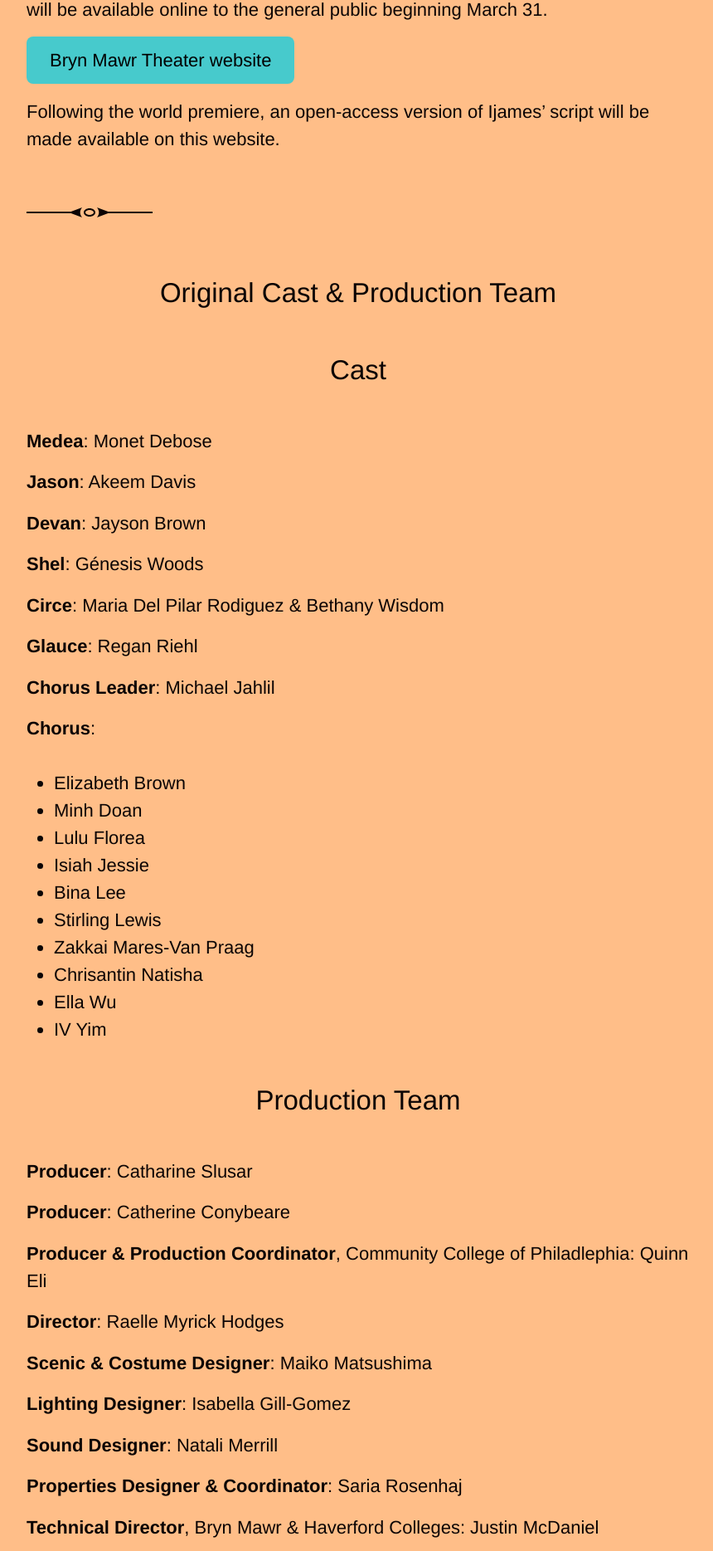
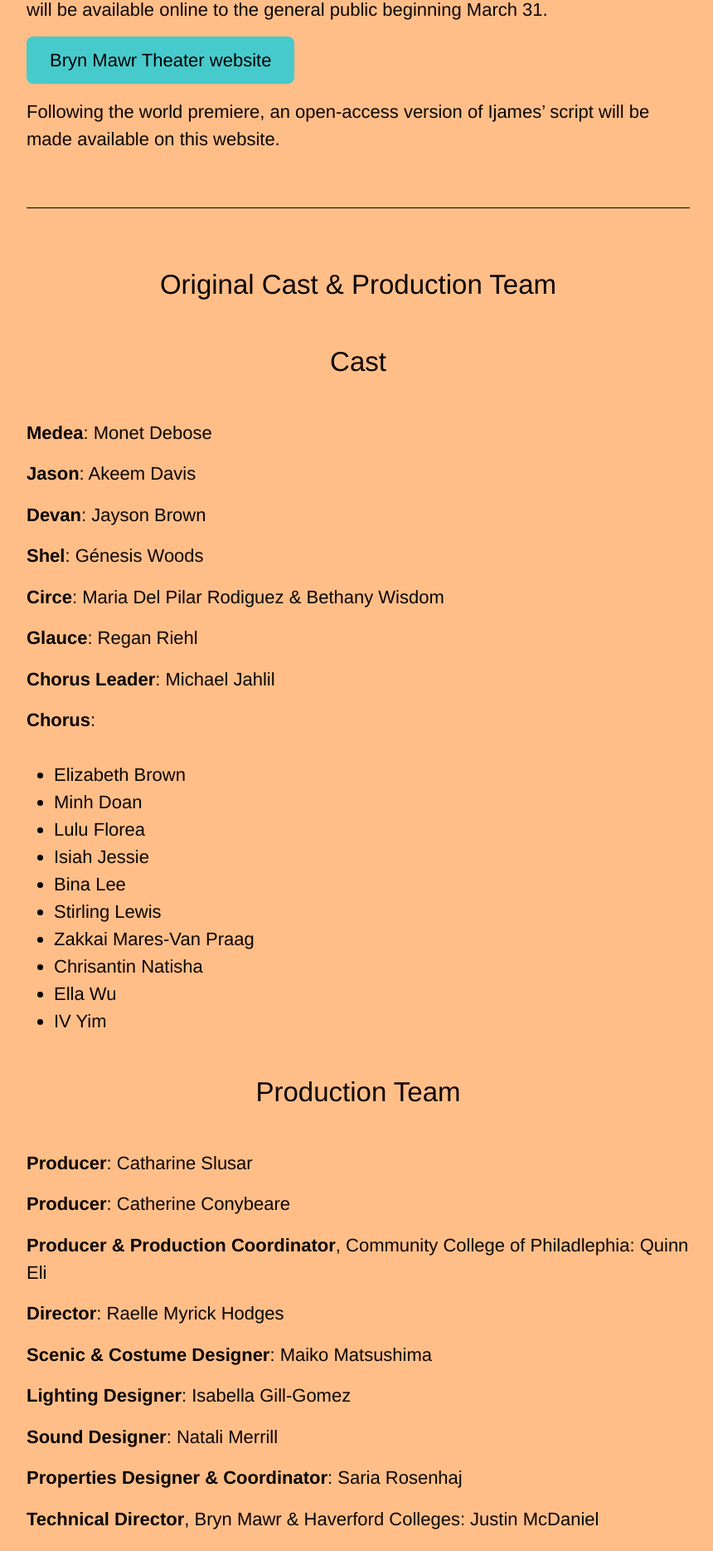
Before and after one commit to digbmc/media-medea, a Jekyll site: the page built from play.md, in a window 1280 px wide. Shown: the part 729-2598 px from the top of the page at 83% size, without its empty margins (208-1068 px from the left). Built offline with Jekyll 4.4.1, drawn with Linux system fonts in a browser that asks for light colours.

Commit message:
fix horizontal rule

```diff
--- a/_sass/_base.scss
+++ b/_sass/_base.scss
@@ -104,9 +104,10 @@ p > cite {
 }
 
 hr {
-  border: 0;
-  height: 0;
-  @include divider;
+  border: 2;
+  border-color: black;
+  height: 2;
+  //@include divider;
   margin: 3em 0;
 }
 
```
